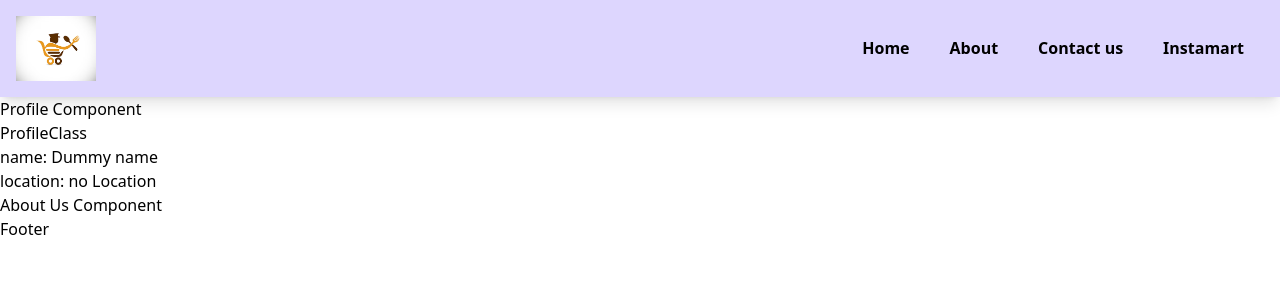
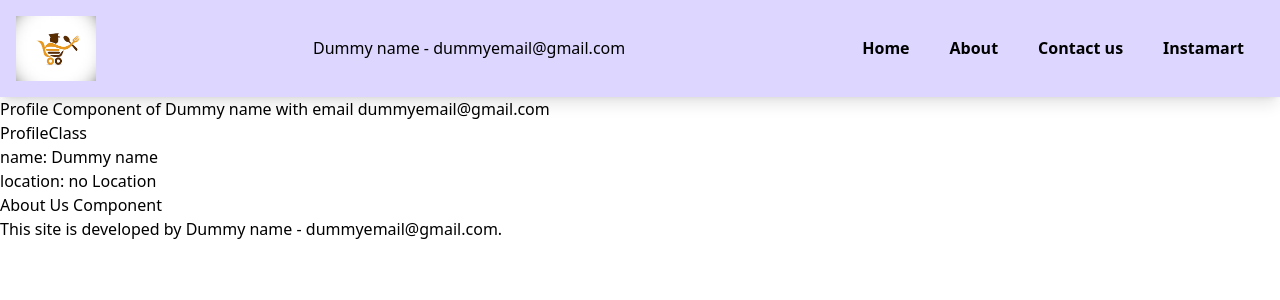
Before and after one commit to raghuhr18/Food-App, a React (Vite) app: page /about/profile in a window 1280 px wide. Shown: the top 300 px of the page. Built offline with nearby package versions, Linux system fonts and the light colour scheme; no server answers.

Commit message:
showing the user name and email using context

```diff
--- a/App.js
+++ b/App.js
@@ -1,4 +1,4 @@
-import React, { lazy, Suspense } from "react";
+import React, { lazy, Suspense, useState } from "react";
 import ReactDOM from "react-dom/client"
 import Body from "./src/components/Body";
 import Head from "./src/components/Head";
@@ -15,6 +15,12 @@ import Instamart from "./src/components/Instamart";
 const Contact = lazy(() => import("./src/components/Contact"))
 
   const Applayout = () => {
+    const [userInfo, setUserInfo] = useState({
+      user: {
+        name: "Eshwar",
+        email: "eshwar@gmail.com"
+      }
+    })
     return(
     <>
       <Head/>
--- a/src/components/Body.js
+++ b/src/components/Body.js
@@ -13,6 +13,7 @@ const Body = () => {
     const [allRestaurants , setAllRestaurants] = useState([]);
     const [filteredRestaurants, setFilteredRestaurants] = useState([])
 
+    console.log(filteredRestaurants)
     const isOnline = useOnline();
 
     useEffect(() => {
@@ -22,8 +23,28 @@ const Body = () => {
     async function getRestaurants() {
         const data = await fetch(FETCH_MENU_URL);
         const json = await data.json();
-        setAllRestaurants(json?.data?.cards[4]?.card?.card?.gridElements?.infoWithStyle?.restaurants);
-        setFilteredRestaurants(json?.data?.cards[4]?.card?.card?.gridElements?.infoWithStyle?.restaurants)
+
+
+        // initialize checkJsonData() function to check Swiggy Restaurant data
+        const checkJsonData = (jsonData) => {
+            // function checkJsonData(jsonData) {
+            for (let i = 0; i < jsonData?.data?.cards.length; i++) {
+            // initialize checkData for Swiggy Restaurant data
+            let checkData =
+                json?.data?.cards[i]?.card?.card?.gridElements?.infoWithStyle
+                ?.restaurants;
+
+            // if checkData is not undefined then return it
+            if (checkData !== undefined) {
+                return checkData;
+            }
+            }
+        }
+        // call the checkJsonData() function which return Swiggy Restaurant data
+        const resData = checkJsonData(json);
+
+        setAllRestaurants(resData);
+        setFilteredRestaurants(resData)
     }
 
     if(!isOnline) {return(<h1>Please check your internet connetion</h1>)}
@@ -43,7 +64,7 @@ const Body = () => {
         <div className="flex flex-wrap m-auto items-center justify-center">
 
             {filteredRestaurants.map((restaurant) =>
-            <Link className="shadow-lg m-5 min-h-[450px] hover:shadow-2xl" to={"/restaurentMenu/" + restaurant.info.id} key={restaurant.info.id}>
+            <Link className="shadow-lg m-5 min-h-[480px] hover:shadow-2xl" to={"/restaurentMenu/" + restaurant.info.id} key={restaurant.info.id}>
                 <RestaurantCard {...restaurant.info} />
              </Link>
             )}
--- a/src/components/Footer.js
+++ b/src/components/Footer.js
@@ -1,6 +1,10 @@
+import { useContext } from "react";
+import UserContext from "../utils/UserContext";
+
 const Footer  = () => {
+  const { user } = useContext(UserContext)
     return (
-      <div><p>Footer</p></div>
+      <div><p>This site is developed by {user.name} - {user.email}.</p></div>
     )
 }
 export default Footer;
--- a/src/components/Head.js
+++ b/src/components/Head.js
@@ -1,14 +1,20 @@
+import { useContext } from "react";
 import { Link } from "react-router-dom";
-import Logo from "../assets/img/food-shopping.png"
+import Logo from "../assets/img/food-shopping.png";
+import UserContext from "../utils/UserContext";
+
 
 const Head = () => {
-    return(
+  const {user} = useContext(UserContext);
+     return(
       <div className="flex justify-between items-center bg-violet-200 p-4 shadow-lg">
         <a href="/">
           <img src={Logo} className="w-20 h-auto" alt="Logo"/>
         </a>
 
+          <p>{user.name} - {user.email}</p>
         <div className="">
+
           <ul className="text-md font-bold flex justify-between">
             <li className="mx-5"><Link to={"/"} >Home</Link></li>
             <li className="mx-5"><Link to={"/about"}>About</Link></li>
--- a/src/components/Profile.js
+++ b/src/components/Profile.js
@@ -1,8 +1,10 @@
-import React from 'react'
+import React, { useContext } from 'react'
+import UserContext from '../utils/UserContext'
 
 const Profile = () => {
+  const { user } = useContext(UserContext);
   return (
-    <div>Profile Component</div>
+    <div>Profile Component of {user.name} with email {user.email}</div>
   )
 }
 
--- a/src/components/RestaurantCard.js
+++ b/src/components/RestaurantCard.js
@@ -1,4 +1,6 @@
 import { IMG_CDN_URL } from "../../constants"
+import { useContext } from "react"
+import UserContext from "../utils/UserContext"
 
 const RestaurantCard = (
     {
@@ -7,6 +9,8 @@ const RestaurantCard = (
       avgRating,
       cuisines
     }) => {
+
+    const {user} = useContext(UserContext)
     return(
     <div className="w-72 m-5">
       <img src= {IMG_CDN_URL + cloudinaryImageId} className="w-full min-h-72 max-h-72 object-cover rounded-sm"/>
@@ -14,6 +18,7 @@ const RestaurantCard = (
         <h3 className="text-black font-bold py-2 text-xl">{name}</h3>
         <p><span className="text-green-600 font-bold">{avgRating} </span>ratings</p>
         <p>{cuisines.join(", ")}</p>
+        <p>{user?.name}</p>
       </div>
     </div>
     )
--- /dev/null
+++ b/src/utils/UserContext.js
@@ -0,0 +1,9 @@
+import { createContext } from "react";
+
+const UserContext = createContext({
+    user: {
+        name: "Dummy name",
+        email: "dummyemail@gmail.com"
+    }
+})
+export default UserContext
```
